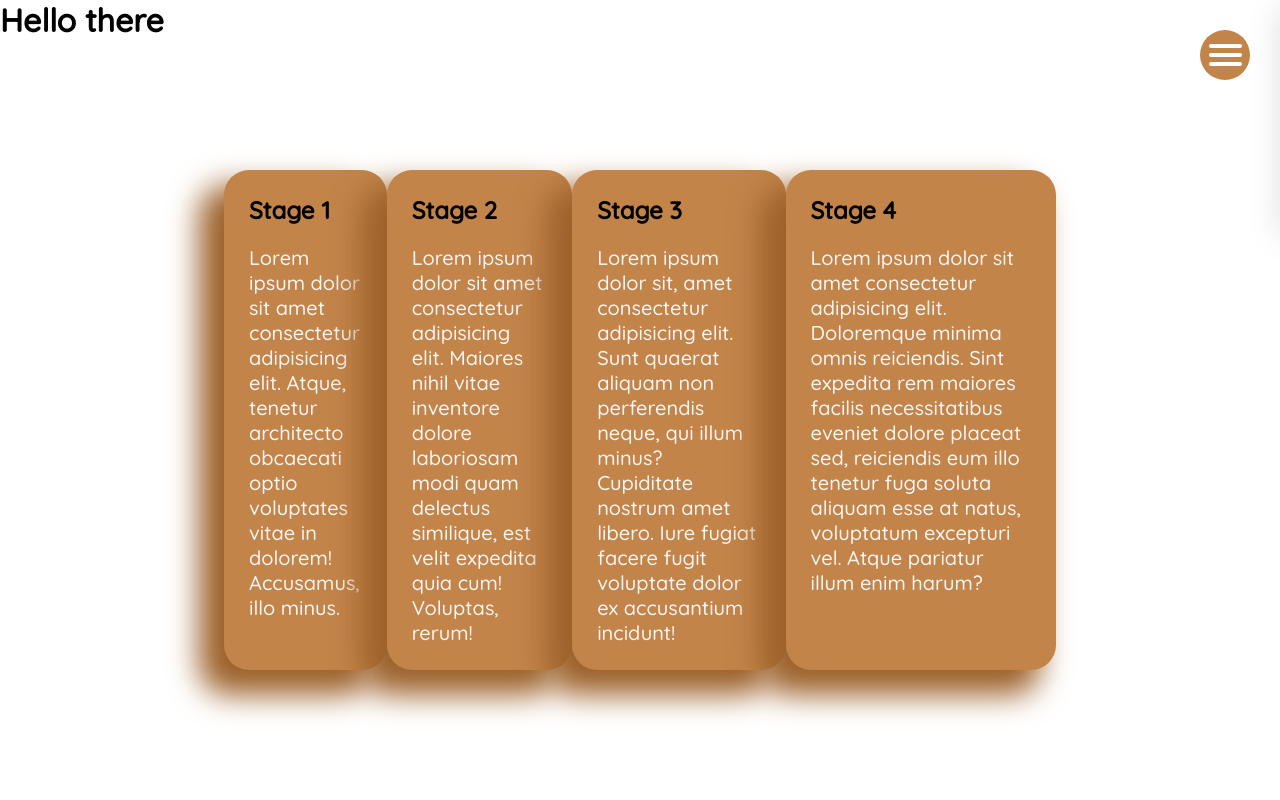
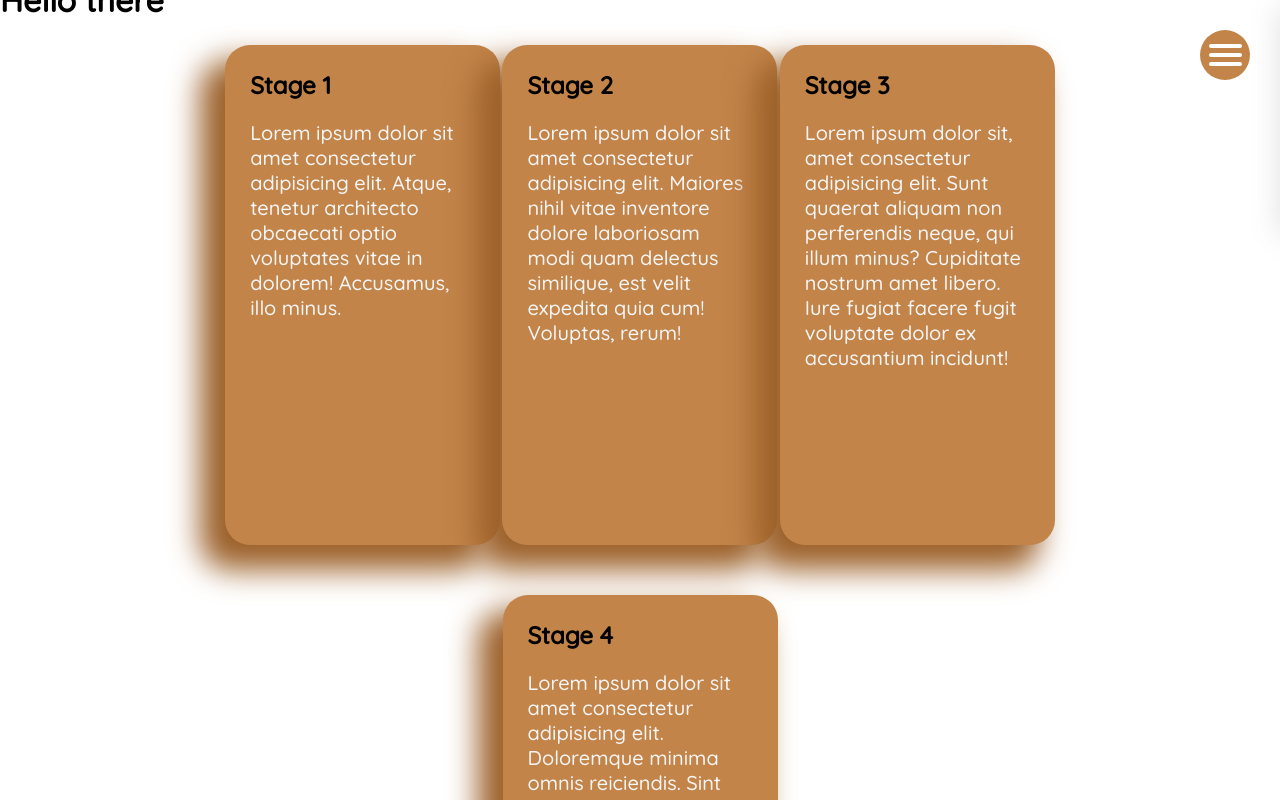
Before and after one commit to filipclavin/fox-coin, a React (Create React App) app: page / in a window 1280 px wide. Shown: the top 800 px of the page. Built offline with nearby package versions, Linux system fonts and the light colour scheme.

Commit message:
made cards wrap

```diff
--- a/src/components/cards/Stages.js
+++ b/src/components/cards/Stages.js
@@ -5,17 +5,20 @@ const StageWrapper = styled.div`
     display: flex;
     justify-content: space-around;
     align-items: center;
+    align-content: space-around;
     width: 65%;
     height: 100%;
     margin: 0 auto;
+    flex-wrap: wrap;
 `
 
 const Stage = styled.div`
     box-sizing: border-box;
     background-color: #C28449;
-    max-width: 275px;
+    width: 275px;
     height: 500px;
     padding: 25px;
+    margin: 25px 0;
     border-radius: 25px;
     box-shadow: -20px 20px 30px 5px #9c612a;
     transition: all 0.2s ease-in-out;
@@ -26,7 +29,7 @@ const Stage = styled.div`
     }
 
     &:hover {
-        max-width: 300px;
+        width: 300px;
         height: 600px;
         margin: 10px;
         h2 {
```
